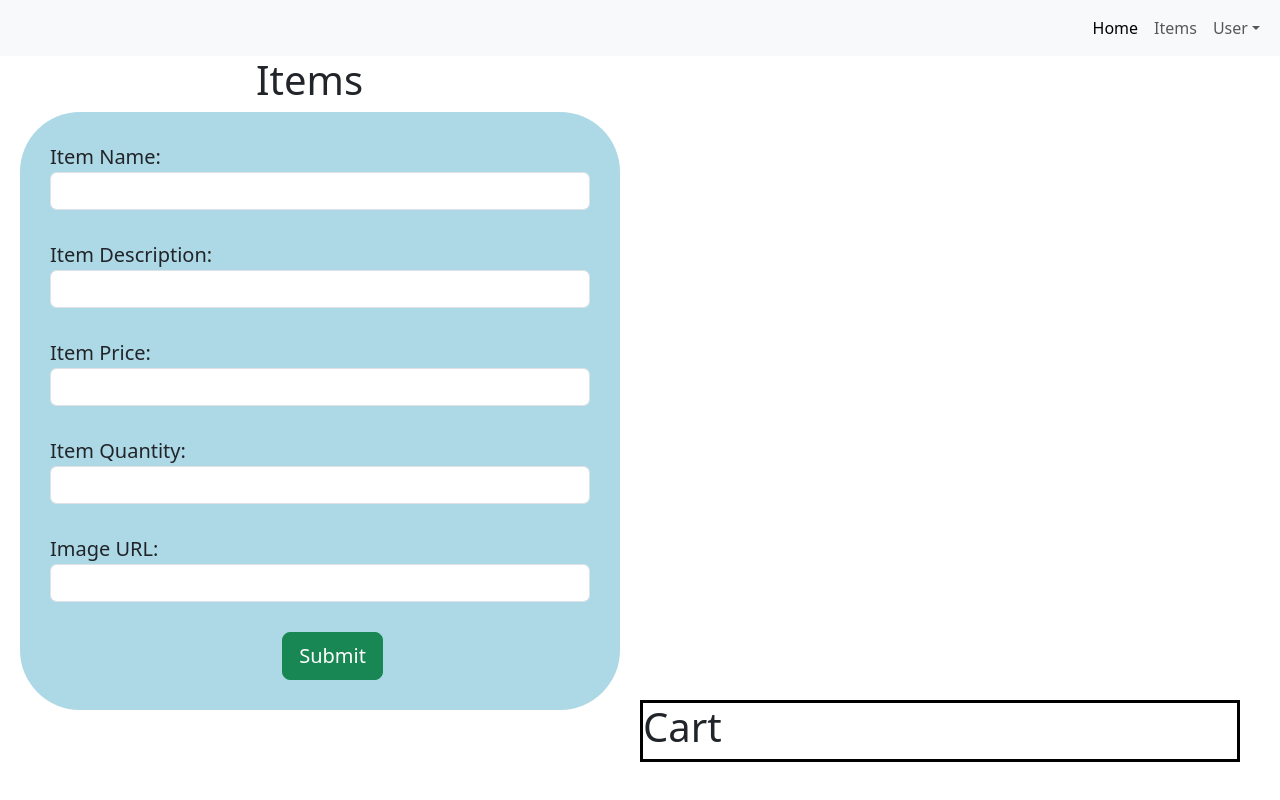
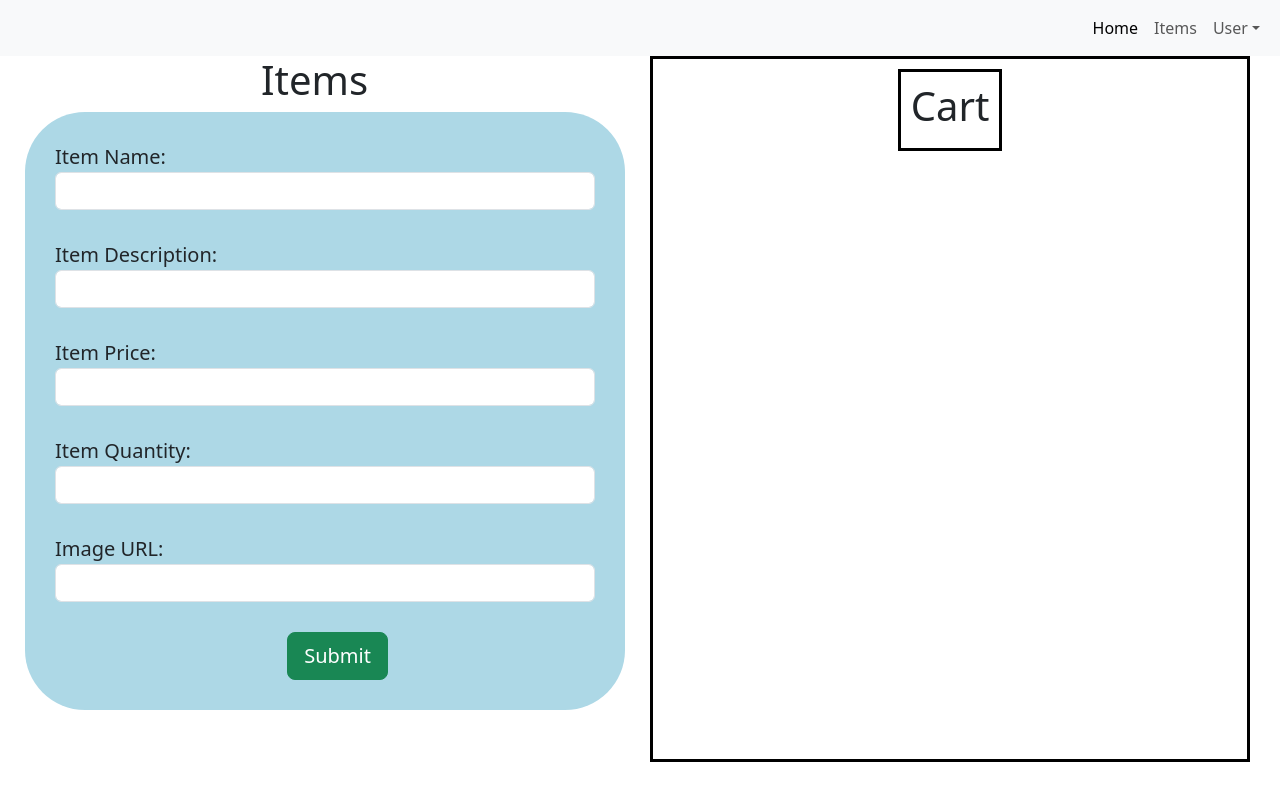
Before and after one commit to ZMichaelaK/Kazmjk, a React (Create React App) app: page /Items in a window 1280 px wide. Built offline with nearby package versions, Linux system fonts and the light colour scheme; no server answers.

Commit message:
amended cart to be centered and on the right

```diff
--- a/src/Components/Cart/CartPage.jsx
+++ b/src/Components/Cart/CartPage.jsx
@@ -3,14 +3,15 @@ function CartPage() {
     <div
       style={{
         display: "flex",
-        flexDirection: "column-reverse",
-        marginRight: "30px",
-        maxWidth: "600px",
+        flexDirection: "column",
+        alignItems: "center",
         border: "3px solid black",
-        justifyContent: "flex-end"
+        padding: "10px",
       }}
     >
+      <div>
       <h1>Cart</h1>
+      </div>
     </div>
   );
 }
--- a/src/Components/Item/ItemPage.jsx
+++ b/src/Components/Item/ItemPage.jsx
@@ -7,7 +7,7 @@ function ItemPage() {
       <div style={{ flex: 1 }}>
         <CreateItem />
       </div>
-      <div style={{ flex: 1, display: "flex", flexDirection: "column-reverse" }}>
+      <div style={{ flex: 1, display: "flex", flexDirection: "column", alignItems: "center", marginRight: "30px", maxWidth: "600px", border: "3px solid black", padding: "10px" }}>
         <CartPage />
       </div>
     </div>
--- a/src/Components/Item/ItemStructure.jsx
+++ b/src/Components/Item/ItemStructure.jsx
@@ -30,7 +30,7 @@ function ItemStructure(props) {
                             <li className='list-group-item'>£{props.price}</li>
                             <li className='list-group-item'>Quantity: {props.quantity}</li>
                         </ul>
-                        <br />
+
                         <ul className='list-group list-group-flush'>
                         <li className='list-group-item'>
                         <button className='btn btn-success' style={{marginLeft: "10px", maxWidth: "100%"}} >Add to Cart</button>
```
